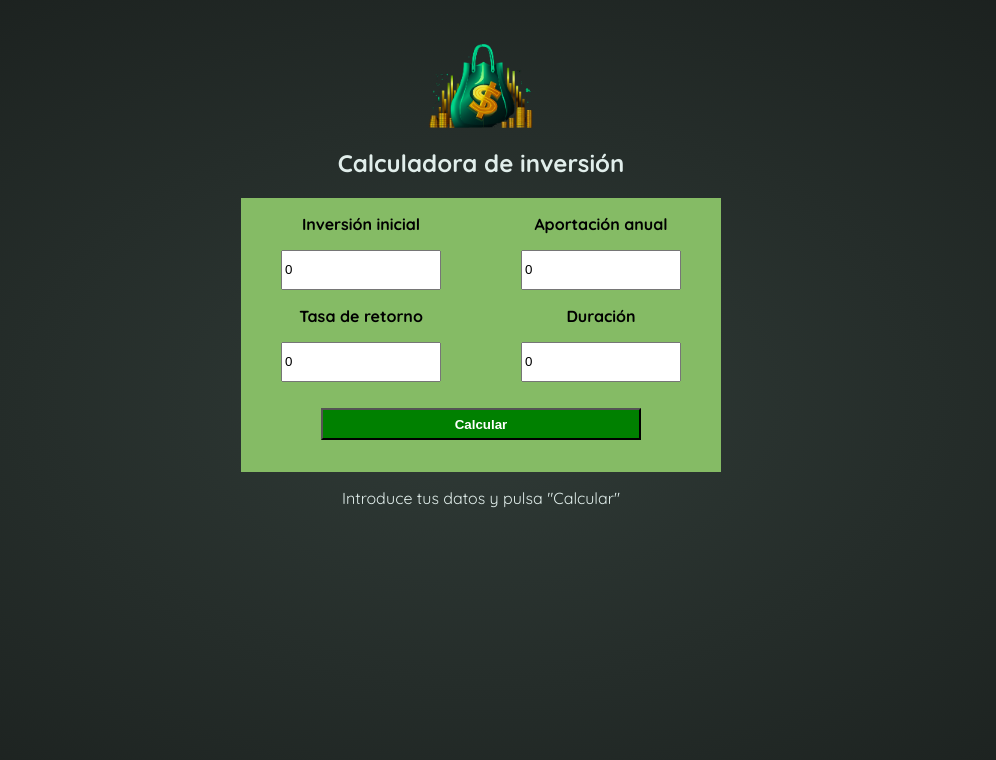
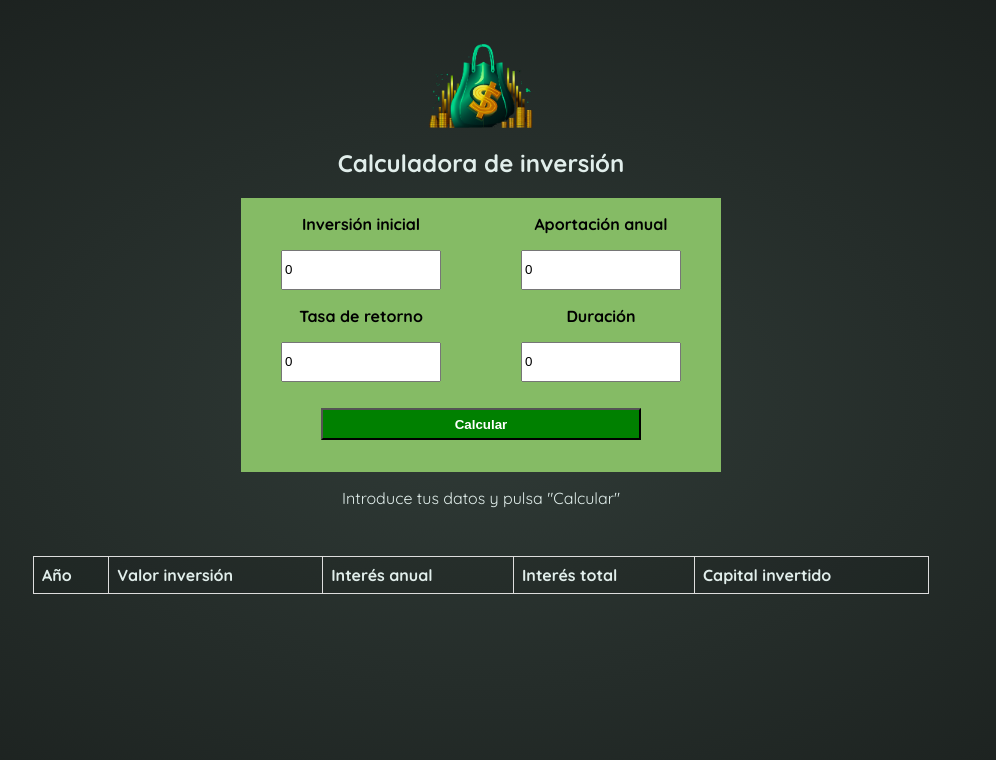
Before and after one commit to pedronau/ejercicio-practica-udemy-amgular25, an Angular app: page / in a window 1280 px wide. Both pictures are taken after a click on the button "Calcular". Shown: the top 760 px of the page, without its empty margins (159-1155 px from the left). Built offline with nearby package versions, Linux system fonts and the light colour scheme.

Commit message:
punto guardado. creo que tengo que hacer un servicio. dificultad para comunicarme entre componentes.

```diff
--- a/src/app/input/input.component.ts
+++ b/src/app/input/input.component.ts
@@ -1,5 +1,6 @@
 import { Component, EventEmitter, Output } from '@angular/core';
 import { FormsModule } from '@angular/forms';
+import { Datos } from '../models';
 
 @Component({
   selector: 'app-input',
@@ -11,17 +12,15 @@ import { FormsModule } from '@angular/forms';
 export class InputComponent {
 
   @Output() botonPulsado = new EventEmitter<boolean>();
+  @Output() datosIntroducidos = new EventEmitter<[]>();
 
   inputInversionInicial: number = 0;
   inputAportacionAnual: number = 0;
   inputTasaRetorno: number = 0;
   inputDuracion: number = 0;
 
-  datosIntroducidos() {
+  calculateInvestmentResults() {
     this.botonPulsado.emit(true);
-  }
-
-  calculateInvestmentResults() {
     const annualData = [];
     let investmentValue = this.inputInversionInicial;
 
@@ -41,8 +40,7 @@ export class InputComponent {
       });
     }
 
-    // return annualData;
-    return console.log(annualData);
+    return annualData;
   }
 
 }
--- /dev/null
+++ b/src/app/models.ts
@@ -0,0 +1,8 @@
+export type Datos = {
+    year: number,
+    interest: number,
+    valueEndOfYear: number,
+    annualInvestment: number,
+    totalInterest: number,
+    totalAmountInvested: number,
+}
--- a/src/app/output/output.component.html
+++ b/src/app/output/output.component.html
@@ -1,21 +1,23 @@
     <table>
         <thead>
             <tr>
-                <th>Encabezado 1</th>
-                <th>Encabezado 2</th>
-                <th>Encabezado 3</th>
+                <th>Año</th>
+                <th>Valor inversión</th>
+                <th>Interés anual</th>
+                <th>Interés total</th>
+                <th>Capital invertido</th>
             </tr>
         </thead>
         <tbody>
-            <tr>
-                <td>Dato 1</td>
-                <td>Dato 2</td>
-                <td>Dato 3</td>
-            </tr>
-            <tr>
-                <td>Dato 4</td>
-                <td>Dato 5</td>
-                <td>Dato 6</td>
-            </tr>
+
+            @for (anio of anios; track $index) {
+                <tr>
+                    <td>Dato 1</td>
+                    <td>Dato 2</td>
+                    <td>Dato 3</td>
+                    <td>Dato 3</td>
+                    <td>Dato 3</td>
+                </tr>
+            }
         </tbody>
     </table>
--- a/src/app/output/output.component.ts
+++ b/src/app/output/output.component.ts
@@ -1,12 +1,16 @@
 import { Component } from '@angular/core';
+
+import { InputComponent } from '../input/input.component';
 
 @Component({
   selector: 'app-output',
   standalone: true,
-  imports: [],
+  imports: [InputComponent],
   templateUrl: './output.component.html',
   styleUrl: './output.component.css'
 })
 export class OutputComponent {
 
+  anios = '';
+
 }
```
